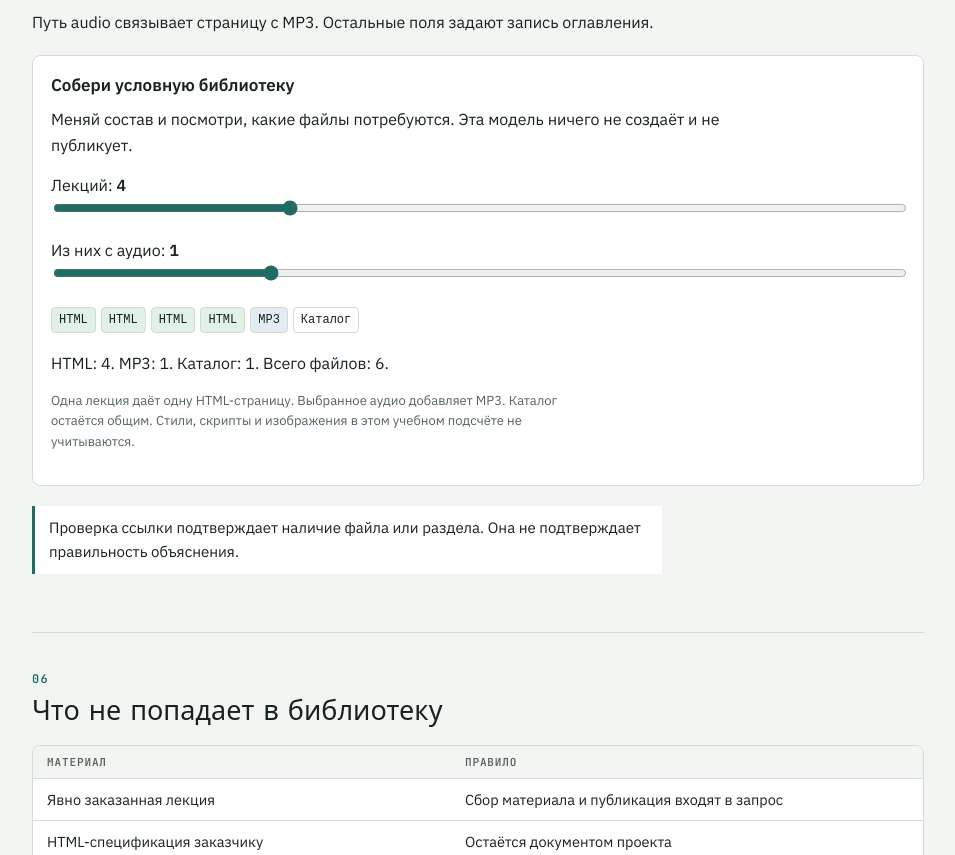
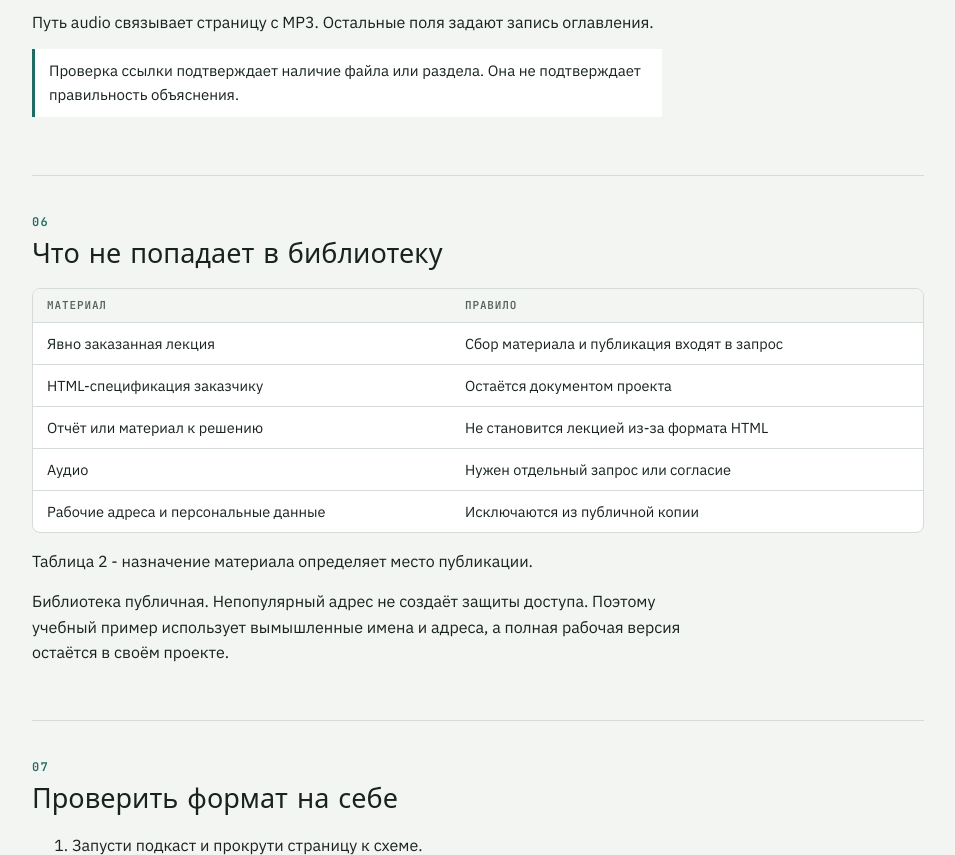
Before and after one commit to daniil4545/learning-pages-demo, a plain HTML site: page site/lectures/lecture-library.html in a window 1280 px wide. Shown: the part 5014-5869 px from the top of the page, without its empty margins (296-1251 px from the left). Drawn offline with Linux system fonts and the light colour scheme; a web font is replaced by a local one.

Commit message:
refactor: remove unhelpful lecture file-count model

```diff
--- a/site/assets/lecture-demo.js
+++ b/site/assets/lecture-demo.js
@@ -53,34 +53,3 @@ if (figure) {
   document.getElementById("step-demo").hidden = false;
   render();
 }
-
-const model = document.getElementById("library-model");
-if (model) {
-  const lessons = document.getElementById("lesson-count");
-  const audio = document.getElementById("audio-count");
-  const files = document.getElementById("model-files");
-  const render = () => {
-    const count = Number(lessons.value);
-    audio.max = String(count);
-    const recordings = Number(audio.value);
-    document.getElementById("lesson-value").textContent = String(count);
-    document.getElementById("audio-value").textContent = String(recordings);
-    files.replaceChildren();
-    for (const [total, label, className] of [
-      [count, "HTML", "model-html"], [recordings, "MP3", "model-audio"], [1, "Каталог", ""]
-    ]) {
-      for (let index = 0; index < total; index += 1) {
-        const file = document.createElement("span");
-        file.className = className;
-        file.textContent = label;
-        files.append(file);
-      }
-    }
-    document.getElementById("model-result").textContent =
-      `HTML: ${count}. MP3: ${recordings}. Каталог: 1. Всего файлов: ${count + recordings + 1}.`;
-  };
-  lessons.addEventListener("input", render);
-  audio.addEventListener("input", render);
-  model.hidden = false;
-  render();
-}
--- a/site/assets/library.css
+++ b/site/assets/library.css
@@ -15,8 +15,7 @@
 
 .lecture-demo{border:1px solid var(--line);background:var(--paper);border-radius:8px;padding:18px;margin:20px 0}
 .lecture-demo[hidden]{display:none}.lecture-demo h3{margin:0 0 10px}.demo-label{font-weight:600}.demo-controls{display:flex;flex-wrap:wrap;gap:8px}
-.demo-controls button{font:inherit;padding:8px 12px;background:var(--ground);color:var(--ink);border:1px solid var(--line);border-radius:5px;cursor:pointer}.demo-controls button:disabled{opacity:.45;cursor:default}.demo-controls button:focus-visible,.lecture-demo input:focus-visible{outline:2px solid var(--accent);outline-offset:3px}
+.demo-controls button{font:inherit;padding:8px 12px;background:var(--ground);color:var(--ink);border:1px solid var(--line);border-radius:5px;cursor:pointer}.demo-controls button:disabled{opacity:.45;cursor:default}.demo-controls button:focus-visible{outline:2px solid var(--accent);outline-offset:3px}
 #step-status{margin:14px 0 0;min-height:3.2em}.step-animation rect{transition:fill .25s,stroke .25s}.step-animation rect[data-active=true]{fill:var(--ok-soft);stroke:var(--accent);stroke-width:2.5}
-.step-marker{fill:var(--accent);transition:transform .4s ease}.lecture-demo label{display:block;margin-top:14px}.lecture-demo input[type=range]{width:100%;accent-color:var(--accent)}.lecture-demo output{font-variant-numeric:tabular-nums;font-weight:600}
-.model-files{display:flex;flex-wrap:wrap;gap:5px;margin:18px 0}.model-files span{font:12px/1.5 ui-monospace,monospace;border:1px solid var(--line);border-radius:4px;padding:3px 7px}.model-files .model-audio{background:var(--proc-soft);color:var(--ink)}.model-files .model-html{background:var(--ok-soft);color:var(--ink)}.model-note{font-size:13px;color:var(--muted)}
+.step-marker{fill:var(--accent);transition:transform .4s ease}
 @media(prefers-reduced-motion:reduce){.step-animation rect,.step-marker{transition:none}}
--- a/site/lectures/lecture-library.html
+++ b/site/lectures/lecture-library.html
@@ -187,18 +187,7 @@ body.deck header.top,body.deck section{scroll-snap-align:start}
   "description": "Идея, алгоритм и примеры.",
   "group": "Об устройстве библиотеки",
   "audio": "audio/lecture-library.mp3"
-}</code></pre><p>Путь audio связывает страницу с MP3. Остальные поля задают запись оглавления.</p><div class="lecture-demo" id="library-model" hidden>
-  <h3>Собери условную библиотеку</h3>
-  <p>Меняй состав и посмотри, какие файлы потребуются. Эта модель ничего не создаёт и не публикует.</p>
-  <label for="lesson-count">Лекций: <output id="lesson-value" for="lesson-count">4</output></label>
-  <input id="lesson-count" type="range" min="1" max="12" value="4">
-  <label for="audio-count">Из них с аудио: <output id="audio-value" for="audio-count">1</output></label>
-  <input id="audio-count" type="range" min="0" max="4" value="1">
-  <div class="model-files" id="model-files" aria-hidden="true"></div>
-  <p id="model-result" role="status" aria-live="polite"></p>
-  <p class="model-note">Одна лекция даёт одну HTML-страницу. Выбранное аудио добавляет MP3. Каталог остаётся общим. Стили, скрипты и изображения в этом учебном подсчёте не учитываются.</p>
-</div>
-<div class="q">Проверка ссылки подтверждает наличие файла или раздела. Она не подтверждает правильность объяснения.</div></section>
+}</code></pre><p>Путь audio связывает страницу с MP3. Остальные поля задают запись оглавления.</p><div class="q">Проверка ссылки подтверждает наличие файла или раздела. Она не подтверждает правильность объяснения.</div></section>
 <section id="boundaries"><span class="num">06</span><h2>Что не попадает в библиотеку</h2>
 <div class="tbl"><table><thead><tr><th>Материал</th><th>Правило</th></tr></thead><tbody><tr><td>Явно заказанная лекция</td><td>Сбор материала и публикация входят в запрос</td></tr><tr><td>HTML-спецификация заказчику</td><td>Остаётся документом проекта</td></tr><tr><td>Отчёт или материал к решению</td><td>Не становится лекцией из-за формата HTML</td></tr><tr><td>Аудио</td><td>Нужен отдельный запрос или согласие</td></tr><tr><td>Рабочие адреса и персональные данные</td><td>Исключаются из публичной копии</td></tr></tbody></table></div>
 <p class="cap">Таблица 2 - назначение материала определяет место публикации.</p>
```
